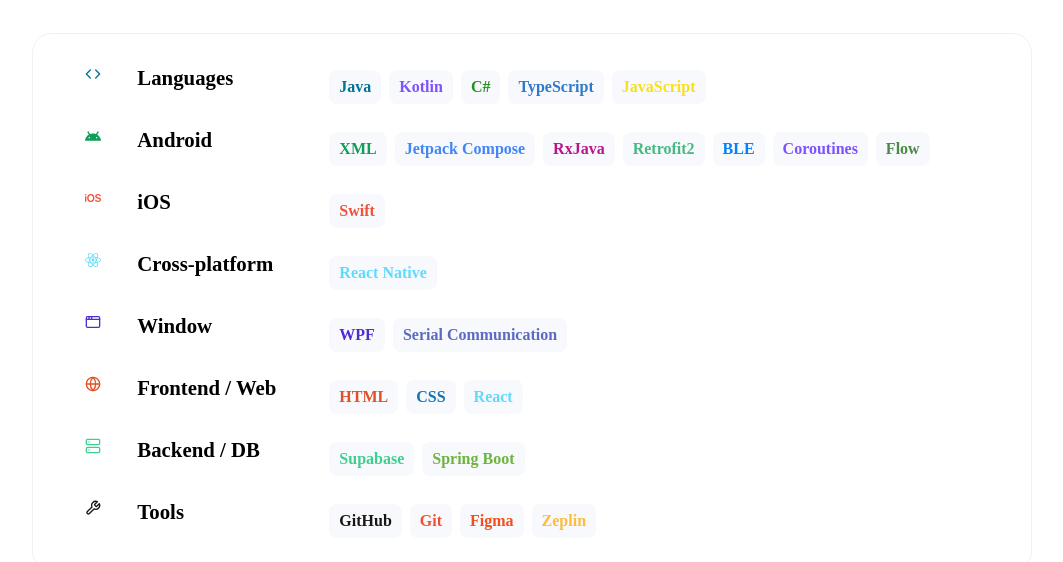
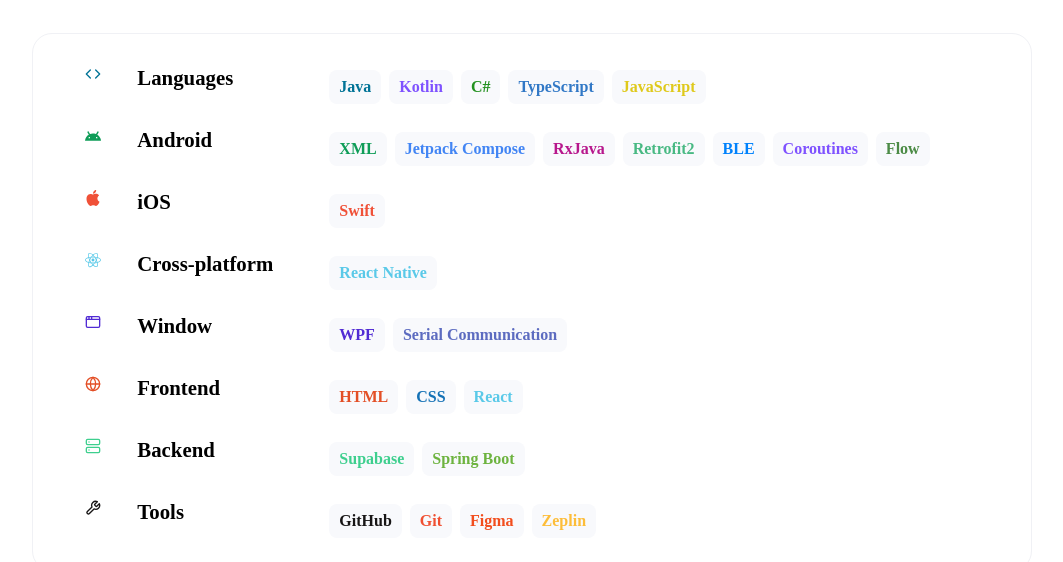
Before and after one commit to jSY49/jsy-portfolio, a React (Vite) app: page / in a window 1280 px wide. Shown: the part 551-1113 px from the top of the page, without its empty margins (127-1190 px from the left). Built offline with nearby package versions, Linux system fonts and the light colour scheme; no server answers.

Commit message:
[design]스킬 텍스트 색상 변경

```diff
--- a/src/data/skill/skills.ts
+++ b/src/data/skill/skills.ts
@@ -6,7 +6,7 @@
 	LuServer,
 	LuWrench,
 } from "react-icons/lu";
-import { SiAndroid, SiIos, SiReact } from "react-icons/si";
+import { SiAndroid, SiApple, SiReact } from "react-icons/si";
 
 // src/data/skills.ts
 export interface SkillValue {
@@ -29,7 +29,7 @@
 			{ text: "Kotlin", color: "#7F52FF" },
 			{ text: "C#", color: "#239120" },
 			{ text: "TypeScript", color: "#3178C6" },
-			{ text: "JavaScript", color: "#F7DF1E" },
+			{ text: "JavaScript", color: "#dfc91b" },
 		],
 	},
 	{
@@ -46,7 +46,7 @@
 		],
 	},
 	{
-		icon: SiIos,
+		icon: SiApple,
 		type: "iOS",
 		values: [
 			{ text: "Swift", color: "#F05138" },
@@ -56,7 +56,7 @@
 	{
 		icon: SiReact,
 		type: "Cross-platform",
-		values: [{ text: "React Native", color: "#61DAFB" }],
+		values: [{ text: "React Native", color: "#5ac9e8" }],
 	},
 	{
 		icon: LuAppWindow,
@@ -68,16 +68,16 @@
 	},
 	{
 		icon: LuGlobe,
-		type: "Frontend / Web",
+		type: "Frontend",
 		values: [
 			{ text: "HTML", color: "#E34F26" },
 			{ text: "CSS", color: "#1572B6" },
-			{ text: "React", color: "#61DAFB" },
+			{ text: "React", color: "#5ac9e8" },
 		],
 	},
 	{
 		icon: LuServer,
-		type: "Backend / DB",
+		type: "Backend",
 		values: [
 			{ text: "Supabase", color: "#3ECF8E" },
 			{ text: "Spring Boot", color: "#6DB33F" },
```
